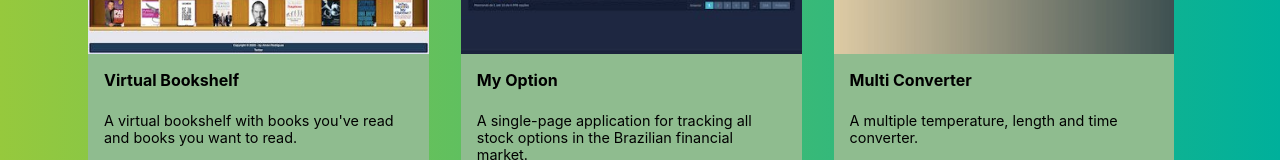
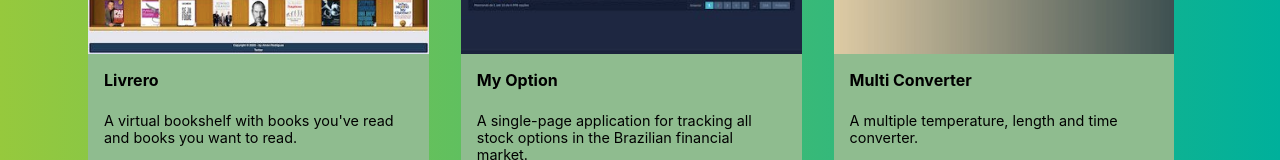
Before and after one commit to arnonrdp/Portfolio, a Next.js app: page / in a window 1280 px wide. Shown: the part 792-952 px from the top of the page. Built offline with nearby package versions, Linux system fonts and the light colour scheme; grey boxes are pictures that could not be loaded.

Commit message:
Update portfolios.ts

```diff
--- a/src/data/portfolios.ts
+++ b/src/data/portfolios.ts
@@ -1,9 +1,9 @@
 export const portfolios = [
   {
     image: "/portfolio/virtual-bookshelf.jpg",
-    title: "Virtual Bookshelf",
+    title: "Livrero",
     description: "A virtual bookshelf with books you've read and books you want to read.",
-    techs: ["Python", "Flask", "Heroku"],
+    techs: ["Vue", "Firebase", "Vercel"],
     github: "https://github.com/arnonrdp/Estante-Virtual",
     website: "http://minha-estante-virtual.herokuapp.com"
   },
```
